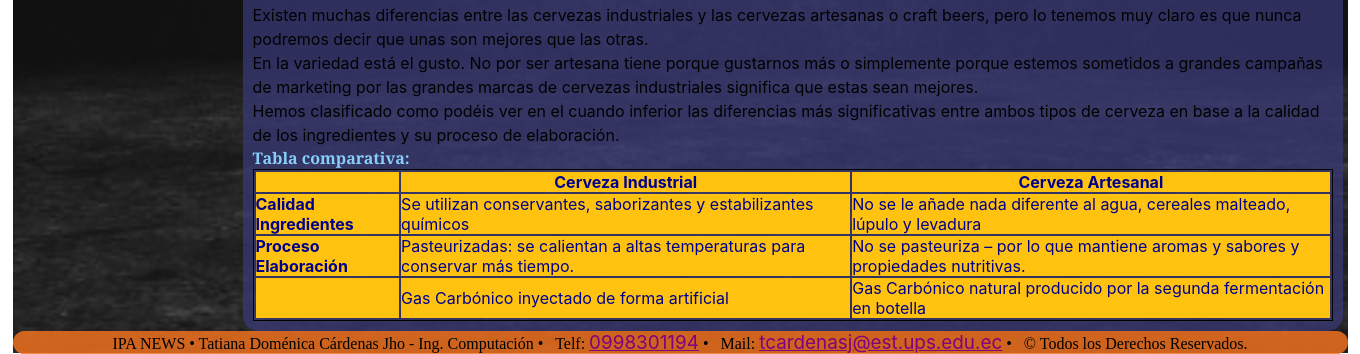
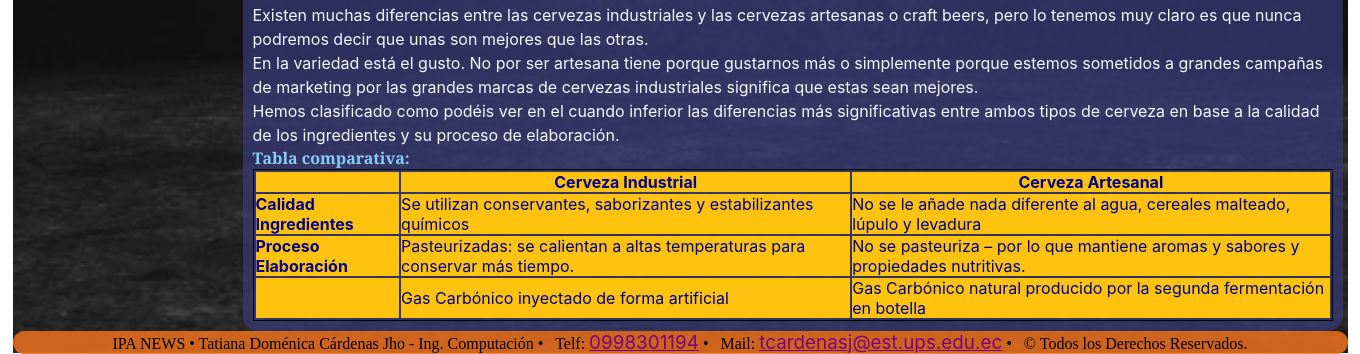
Before and after one commit to tatcjho/Practica02, a PHP site: page /diferencia.html in a window 1360 px wide. Shown: the part 847-1201 px from the top of the page. Run offline with PHP 8.4, Linux system fonts and the light colour scheme.

Commit message:
Cambiando el color del parrafo a blanco

```diff
--- a/CSS/style2.css
+++ b/CSS/style2.css
@@ -121,6 +121,7 @@ h6 {
 
 
 p {
+    color: aliceblue;
     align-content: justify;
     line-height: 1.5em;
     font-family: -apple-system, BlinkMacSystemFont, 'Segoe UI', Roboto, Oxygen, Ubuntu, Cantarell, 'Open Sans', 'Helvetica Neue', sans-serif;
```
